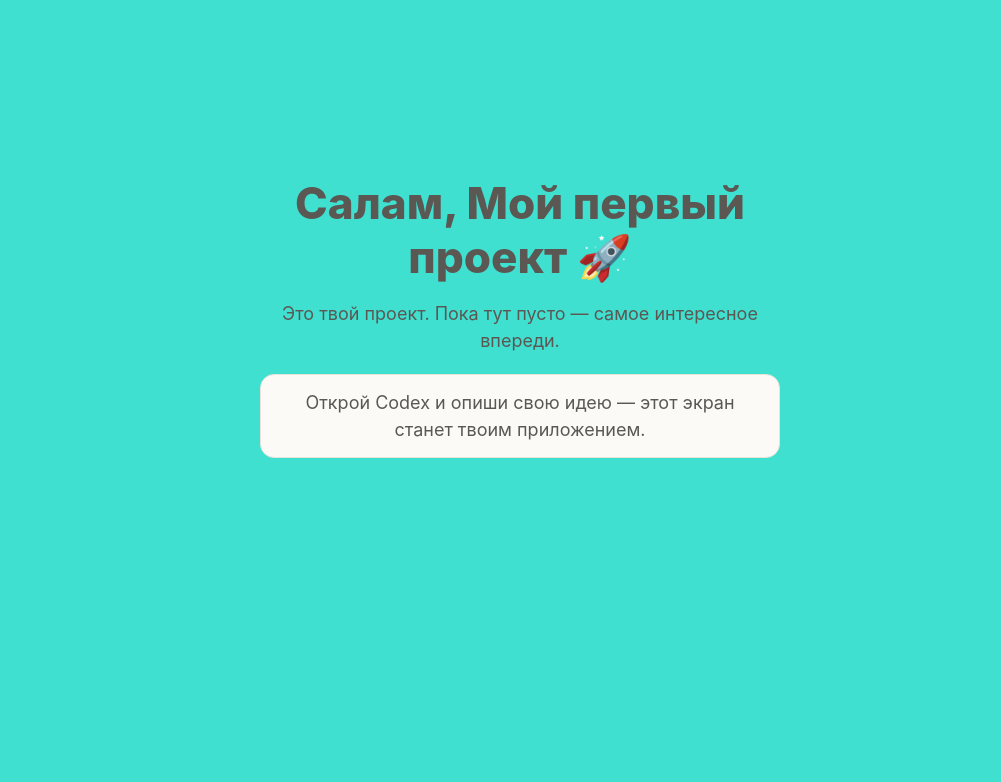
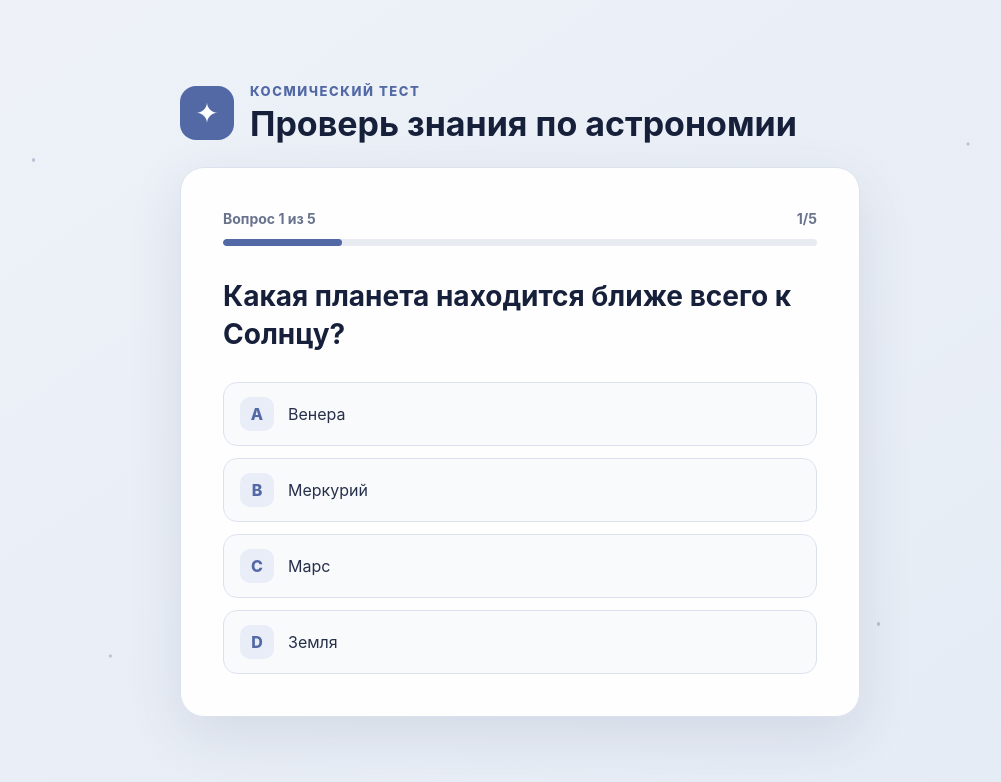
Before and after one commit to Logic1764/nfac, a React (Vite) app: page / in a window 1280 px wide. Shown: the top 782 px of the page, without its empty margins (120-1121 px from the left). Built offline with nearby package versions, Linux system fonts and the light colour scheme.

Commit message:
feat: add astronomy knowledge quiz

```diff
--- /dev/null
+++ b/src/components/QuestionCard.tsx
@@ -0,0 +1,46 @@
+import type { QuizQuestion } from '../lib/astronomyQuestions';
+
+type QuestionCardProps = {
+  question: QuizQuestion;
+  questionNumber: number;
+  total: number;
+  onAnswer: (answerIndex: number) => void;
+};
+
+const answerLetters = ['A', 'B', 'C', 'D'];
+
+export function QuestionCard({
+  question,
+  questionNumber,
+  total,
+  onAnswer,
+}: QuestionCardProps) {
+  const progress = `${(questionNumber / total) * 100}%`;
+
+  return (
+    <div className="quiz-card">
+      <div className="progress-row">
+        <span>Вопрос {questionNumber} из {total}</span>
+        <span>{questionNumber}/{total}</span>
+      </div>
+      <div className="progress-track" aria-hidden="true">
+        <div className="progress-bar" style={{ width: progress }} />
+      </div>
+
+      <h2>{question.text}</h2>
+      <div className="answers" role="group" aria-label="Варианты ответа">
+        {question.answers.map((answer, index) => (
+          <button
+            className="answer-button"
+            key={answer}
+            onClick={() => onAnswer(index)}
+            type="button"
+          >
+            <span className="answer-letter">{answerLetters[index]}</span>
+            <span>{answer}</span>
+          </button>
+        ))}
+      </div>
+    </div>
+  );
+}
--- /dev/null
+++ b/src/components/ResultCard.tsx
@@ -0,0 +1,22 @@
+type ResultCardProps = {
+  score: number;
+  total: number;
+  onRestart: () => void;
+};
+
+export function ResultCard({ score, total, onRestart }: ResultCardProps) {
+  return (
+    <div className="quiz-card result-card">
+      <span className="result-card__planet" aria-hidden="true">🪐</span>
+      <p className="eyebrow">Тест завершён</p>
+      <h2>Твой результат</h2>
+      <p className="result-score" aria-label={`Результат: ${score} из ${total}`}>
+        {score} из {total}
+      </p>
+      <p className="result-message">Отличный полёт! Теперь ты знаешь о космосе ещё больше.</p>
+      <button className="restart-button" onClick={onRestart} type="button">
+        Пройти ещё раз
+      </button>
+    </div>
+  );
+}
--- a/src/index.css
+++ b/src/index.css
@@ -1,102 +1,152 @@
 :root {
-  --bg: #40e0d0;
-  --card: #fbfaf7;
-  --ink: #1a1a1a;
-  --soft: #5b5854;
-  --clay: #d97757;
-  --line: #e6e3da;
   font-family: 'Inter', system-ui, -apple-system, sans-serif;
-  color: var(--ink);
+  color: #17203a;
+  background: #eef2f8;
+  font-synthesis: none;
 }
 
 * { box-sizing: border-box; margin: 0; padding: 0; }
 
-body { background: var(--bg); }
+button { font: inherit; }
 
-.container {
-  max-width: 560px;
-  margin: 0 auto;
-  padding: 32px 20px 64px;
+body { min-width: 320px; min-height: 100vh; }
+
+.quiz-page {
+  position: relative;
+  display: grid;
+  min-height: 100vh;
+  place-items: center;
+  overflow: hidden;
+  padding: 40px 20px;
+  background: linear-gradient(145deg, #eef2f8 0%, #e5ebf5 100%);
 }
 
-.header {
+.stars {
+  position: absolute;
+  inset: 0;
+  pointer-events: none;
+  opacity: 0.55;
+  background-image:
+    radial-gradient(circle at 12% 20%, #8d9dbb 1.5px, transparent 2px),
+    radial-gradient(circle at 85% 18%, #8d9dbb 1px, transparent 2px),
+    radial-gradient(circle at 78% 78%, #8d9dbb 1.5px, transparent 2px),
+    radial-gradient(circle at 18% 82%, #8d9dbb 1px, transparent 2px);
+}
+
+.quiz-shell { position: relative; width: min(100%, 680px); }
+
+.quiz-header {
   display: flex;
   align-items: center;
-  justify-content: space-between;
+  gap: 16px;
   margin-bottom: 24px;
 }
 
-.header h1 { font-size: 28px; font-weight: 800; }
-
-.card {
-  background: var(--card);
-  border: 1px solid var(--line);
-  border-radius: 18px;
-  padding: 24px;
-  box-shadow: 0 6px 24px rgba(0, 0, 0, 0.05);
+.quiz-header__icon {
+  display: grid;
+  width: 54px;
+  height: 54px;
+  flex: 0 0 auto;
+  place-items: center;
+  border-radius: 16px;
+  color: #fff;
+  background: #5269a5;
+  font-size: 28px;
 }
 
-.card h2 { font-size: 22px; margin-bottom: 16px; }
-
-.form, .form-row { display: flex; gap: 10px; }
-.form { flex-direction: column; }
-
-input {
-  flex: 1;
-  padding: 12px 14px;
-  border: 1px solid var(--line);
-  border-radius: 12px;
-  font-size: 16px;
-  background: #fff;
-  color: var(--ink);
+.eyebrow {
+  margin-bottom: 5px;
+  color: #5269a5;
+  font-size: 13px;
+  font-weight: 800;
+  letter-spacing: 0.12em;
+  text-transform: uppercase;
 }
 
-button {
-  padding: 12px 18px;
-  border: none;
+.quiz-header h1 { font-size: clamp(24px, 5vw, 34px); line-height: 1.15; }
+
+.quiz-card {
+  padding: clamp(24px, 6vw, 42px);
+  border: 1px solid #dce2ed;
+  border-radius: 24px;
+  background: rgba(255, 255, 255, 0.96);
+  box-shadow: 0 18px 55px rgba(45, 58, 91, 0.11);
+}
+
+.progress-row {
+  display: flex;
+  justify-content: space-between;
+  color: #68738d;
+  font-size: 14px;
+  font-weight: 700;
+}
+
+.progress-track {
+  height: 7px;
+  margin: 12px 0 32px;
+  overflow: hidden;
+  border-radius: 10px;
+  background: #e8ebf2;
+}
+
+.progress-bar { height: 100%; border-radius: inherit; background: #5269a5; transition: width 220ms ease; }
+
+.quiz-card h2 { margin-bottom: 28px; font-size: clamp(22px, 4vw, 28px); line-height: 1.35; }
+
+.answers { display: grid; gap: 12px; }
+
+.answer-button {
+  display: flex;
+  align-items: center;
+  gap: 14px;
+  width: 100%;
+  padding: 14px 16px;
+  border: 1px solid #dce2ed;
+  border-radius: 14px;
+  color: #26304a;
+  background: #f9fafc;
+  text-align: left;
+  cursor: pointer;
+  transition: border-color 160ms ease, background 160ms ease, transform 160ms ease;
+}
+
+.answer-button:hover { border-color: #5269a5; background: #f1f4fa; transform: translateY(-1px); }
+.answer-button:focus-visible { outline: 3px solid rgba(82, 105, 165, 0.3); outline-offset: 2px; }
+
+.answer-letter {
+  display: grid;
+  width: 34px;
+  height: 34px;
+  flex: 0 0 auto;
+  place-items: center;
+  border-radius: 10px;
+  color: #5269a5;
+  background: #e8edf7;
+  font-weight: 800;
+}
+
+.result-card { text-align: center; }
+.result-card__planet { display: block; margin-bottom: 18px; font-size: 58px; }
+.result-card h2 { margin-bottom: 10px; }
+.result-score { color: #5269a5; font-size: clamp(48px, 12vw, 72px); font-weight: 800; }
+.result-message { max-width: 410px; margin: 12px auto 28px; color: #68738d; line-height: 1.6; }
+
+.restart-button {
+  padding: 13px 22px;
+  border: 0;
   border-radius: 12px;
-  background: var(--clay);
   color: #fff;
-  font-size: 16px;
-  font-weight: 600;
+  background: #5269a5;
+  font-weight: 700;
   cursor: pointer;
 }
-button:disabled { opacity: 0.6; cursor: default; }
 
-button.ghost {
-  background: transparent;
-  color: var(--soft);
-  font-weight: 500;
+.restart-button:hover { background: #42588f; }
+.restart-button:focus-visible { outline: 3px solid rgba(82, 105, 165, 0.3); outline-offset: 3px; }
+
+@media (max-width: 520px) {
+  .quiz-page { align-items: start; padding-top: 28px; }
+  .quiz-header__icon { width: 46px; height: 46px; }
+  .quiz-card { border-radius: 20px; }
+  .progress-track { margin-bottom: 24px; }
 }
-button.small { padding: 6px 10px; font-size: 14px; }
-
-.message { margin-top: 12px; color: var(--clay); font-size: 14px; }
-.hello { color: var(--soft); margin-bottom: 8px; }
-.empty { color: var(--soft); margin-top: 16px; }
-
-.list { list-style: none; margin-top: 16px; display: flex; flex-direction: column; gap: 8px; }
-.list li {
-  display: flex;
-  align-items: center;
-  justify-content: space-between;
-  padding: 12px 14px;
-  background: #fff;
-  border: 1px solid var(--line);
-  border-radius: 12px;
-}
-
-.hello {
-  margin-top: 18vh;
-  text-align: center;
-}
-.hello h1 { font-size: 44px; font-weight: 800; margin-bottom: 16px; }
-.hello p { font-size: 18px; color: var(--soft); line-height: 1.5; }
-.hello__hint {
-  margin-top: 20px;
-  display: inline-block;
-  background: var(--card);
-  border: 1px solid var(--line);
-  border-radius: 14px;
-  padding: 14px 18px;
-  color: var(--ink);
-}
--- /dev/null
+++ b/src/lib/astronomyQuestions.ts
@@ -0,0 +1,38 @@
+export type QuizQuestion = {
+  text: string;
+  answers: string[];
+  correctAnswer: number;
+};
+
+export const astronomyQuestions: QuizQuestion[] = [
+  {
+    text: 'Какая планета находится ближе всего к Солнцу?',
+    answers: ['Венера', 'Меркурий', 'Марс', 'Земля'],
+    correctAnswer: 1,
+  },
+  {
+    text: 'Как называется галактика, в которой находится Солнечная система?',
+    answers: ['Андромеда', 'Большое Магелланово Облако', 'Млечный Путь', 'Треугольник'],
+    correctAnswer: 2,
+  },
+  {
+    text: 'Что является основной причиной смены времен года на Земле?',
+    answers: [
+      'Изменение расстояния от Земли до Солнца',
+      'Наклон земной оси',
+      'Изменение скорости вращения Земли',
+      'Фазы Луны',
+    ],
+    correctAnswer: 1,
+  },
+  {
+    text: 'Как называется взрыв массивной звезды в конце ее эволюции?',
+    answers: ['Квазар', 'Пульсар', 'Сверхновая', 'Протозвезда'],
+    correctAnswer: 2,
+  },
+  {
+    text: 'Что из перечисленного является спутником Земли?',
+    answers: ['Европа', 'Титан', 'Луна', 'Фобос'],
+    correctAnswer: 2,
+  },
+];
--- a/src/pages/HomePage.tsx
+++ b/src/pages/HomePage.tsx
@@ -1,12 +1,53 @@
+import { useState } from 'react';
+import { QuestionCard } from '../components/QuestionCard';
+import { ResultCard } from '../components/ResultCard';
+import { astronomyQuestions } from '../lib/astronomyQuestions';
+
 export function HomePage() {
+  const [questionIndex, setQuestionIndex] = useState(0);
+  const [score, setScore] = useState(0);
+
+  const isFinished = questionIndex === astronomyQuestions.length;
+
+  function handleAnswer(answerIndex: number) {
+    if (answerIndex === astronomyQuestions[questionIndex].correctAnswer) {
+      setScore((currentScore) => currentScore + 1);
+    }
+
+    setQuestionIndex((currentIndex) => currentIndex + 1);
+  }
+
+  function restartQuiz() {
+    setQuestionIndex(0);
+    setScore(0);
+  }
+
   return (
-    <main className="container">
-      <section className="hello">
-        <h1>Салам, Мой первый проект 🚀</h1>
-        <p>Это твой проект. Пока тут пусто — самое интересное впереди.</p>
-        <p className="hello__hint">
-          Открой Codex и опиши свою идею — этот экран станет твоим приложением.
-        </p>
+    <main className="quiz-page">
+      <div className="stars" aria-hidden="true" />
+      <section className="quiz-shell" aria-labelledby="quiz-title">
+        <header className="quiz-header">
+          <span className="quiz-header__icon" aria-hidden="true">✦</span>
+          <div>
+            <p className="eyebrow">Космический тест</p>
+            <h1 id="quiz-title">Проверь знания по астрономии</h1>
+          </div>
+        </header>
+
+        {isFinished ? (
+          <ResultCard
+            score={score}
+            total={astronomyQuestions.length}
+            onRestart={restartQuiz}
+          />
+        ) : (
+          <QuestionCard
+            question={astronomyQuestions[questionIndex]}
+            questionNumber={questionIndex + 1}
+            total={astronomyQuestions.length}
+            onAnswer={handleAnswer}
+          />
+        )}
       </section>
     </main>
   );
```
